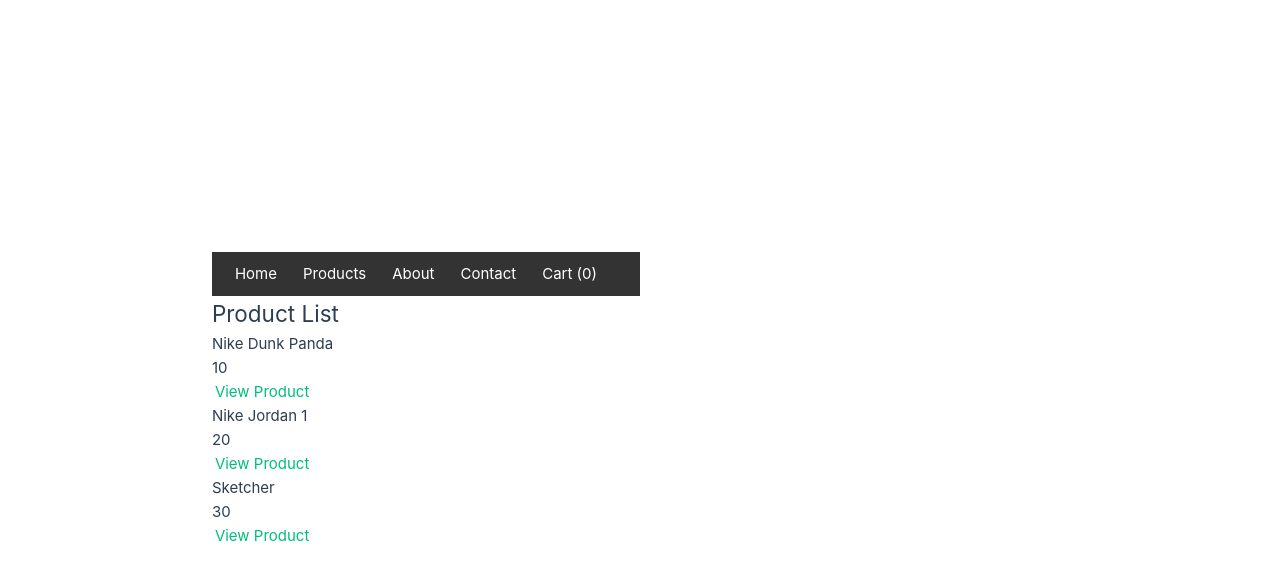
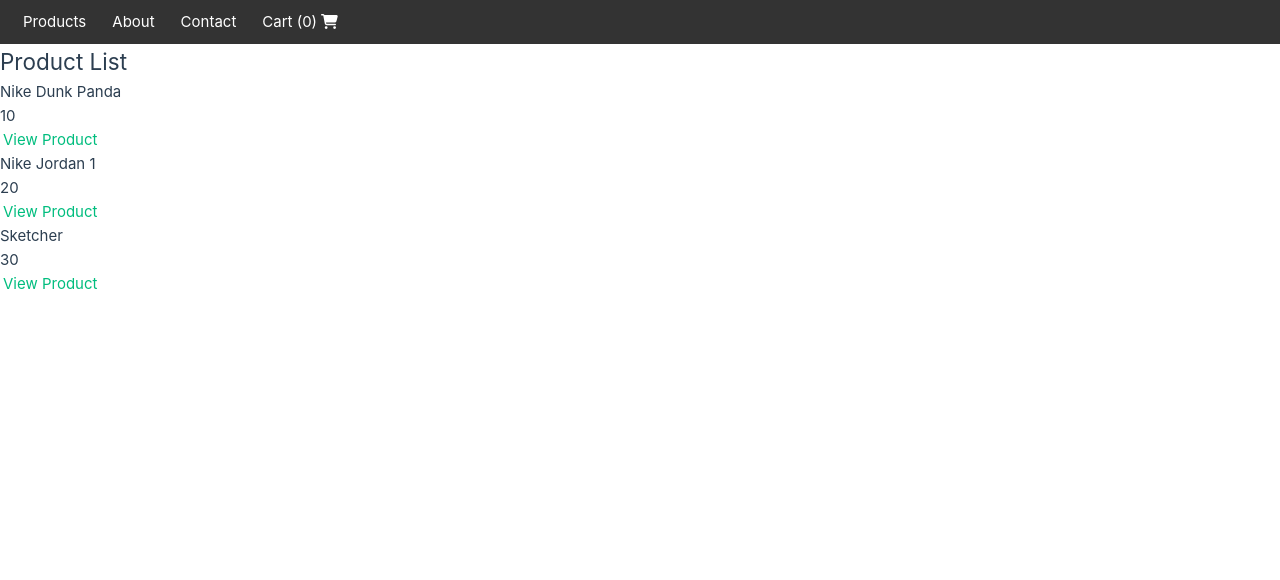
Before and after one commit to Cecilie94/mfd-exercises, a Vue app in the folder webshop/: page / in a window 1280 px wide. Shown: the top 580 px of the page. Built offline with nearby package versions, Linux system fonts and the light colour scheme.

Commit message:
intgrated fontawesome and added a cart icon to our cart

```diff
--- a/webshop/package.json
+++ b/webshop/package.json
@@ -9,6 +9,12 @@
     "preview": "vite preview"
   },
   "dependencies": {
+    "@fortawesome/fontawesome-free": "^6.5.1",
+    "@fortawesome/fontawesome-svg-core": "^6.5.1",
+    "@fortawesome/free-brands-svg-icons": "^6.5.1",
+    "@fortawesome/free-regular-svg-icons": "^6.5.1",
+    "@fortawesome/free-solid-svg-icons": "^6.5.1",
+    "@fortawesome/vue-fontawesome": "^3.0.6",
     "pinia": "^2.1.7",
     "vue": "^3.4.15",
     "vue-router": "^4.2.5"
--- a/webshop/src/assets/main.css
+++ b/webshop/src/assets/main.css
@@ -1,11 +1,4 @@
-@import './base.css';
-
-#app {
-  max-width: 1280px;
-  margin: 0 auto;
-  padding: 2rem;
-  font-weight: normal;
-}
+@import "./base.css";
 
 a,
 .green {
@@ -20,16 +13,3 @@
     background-color: hsla(160, 100%, 37%, 0.2);
   }
 }
-
-@media (min-width: 1024px) {
-  body {
-    display: flex;
-    place-items: center;
-  }
-
-  #app {
-    display: grid;
-    grid-template-columns: 1fr 1fr;
-    padding: 0 2rem;
-  }
-}
--- a/webshop/src/components/Navbar.vue
+++ b/webshop/src/components/Navbar.vue
@@ -18,12 +18,16 @@
 <template>
   <nav>
     <ul>
-      <li><router-link to="/">Home</router-link></li>
-      <li><router-link to="/products">Products</router-link></li>
+      <li><router-link to="/">Products</router-link></li>
       <li><router-link to="/about">About</router-link></li>
-      <li><router-link to="/contact">Contact</router-link></li>
       <li>
-        <router-link to="/cart">Cart ({{ cartItemCount }})</router-link>
+        <router-link to="/contact">Contact</router-link>
+      </li>
+      <li>
+        <router-link to="/cart"
+          >Cart ({{ cartItemCount }})
+          <font-awesome-icon class="fa-cs" icon="fa-solid fa-cart-shopping"
+        /></router-link>
       </li>
     </ul>
   </nav>
--- a/webshop/src/main.js
+++ b/webshop/src/main.js
@@ -1,14 +1,30 @@
-import './assets/main.css'
+import "./assets/main.css";
 
-import { createApp } from 'vue'
-import { createPinia } from 'pinia'
+import { createApp } from "vue";
+import { createPinia } from "pinia";
 
-import App from './App.vue'
-import router from './router'
+import App from "./App.vue";
+import router from "./router";
 
-const app = createApp(App)
+import "@fortawesome/fontawesome-free/css/all.css";
 
-app.use(createPinia())
-app.use(router)
+/* import the fontawesome core */
+import { library } from "@fortawesome/fontawesome-svg-core";
 
-app.mount('#app')
+/* import font awesome icon component */
+import { FontAwesomeIcon } from "@fortawesome/vue-fontawesome";
+
+/* import specific icons */
+import { faCartShopping } from "@fortawesome/free-solid-svg-icons";
+import { faComment } from "@fortawesome/free-solid-svg-icons";
+
+/* add icons to the library */
+library.add(faCartShopping, faComment);
+
+const app = createApp(App);
+
+app.component("font-awesome-icon", FontAwesomeIcon);
+app.use(createPinia());
+app.use(router);
+
+app.mount("#app");
```
Also changed, not shown: 1 other file (tests, documents, lock files or other folders).
